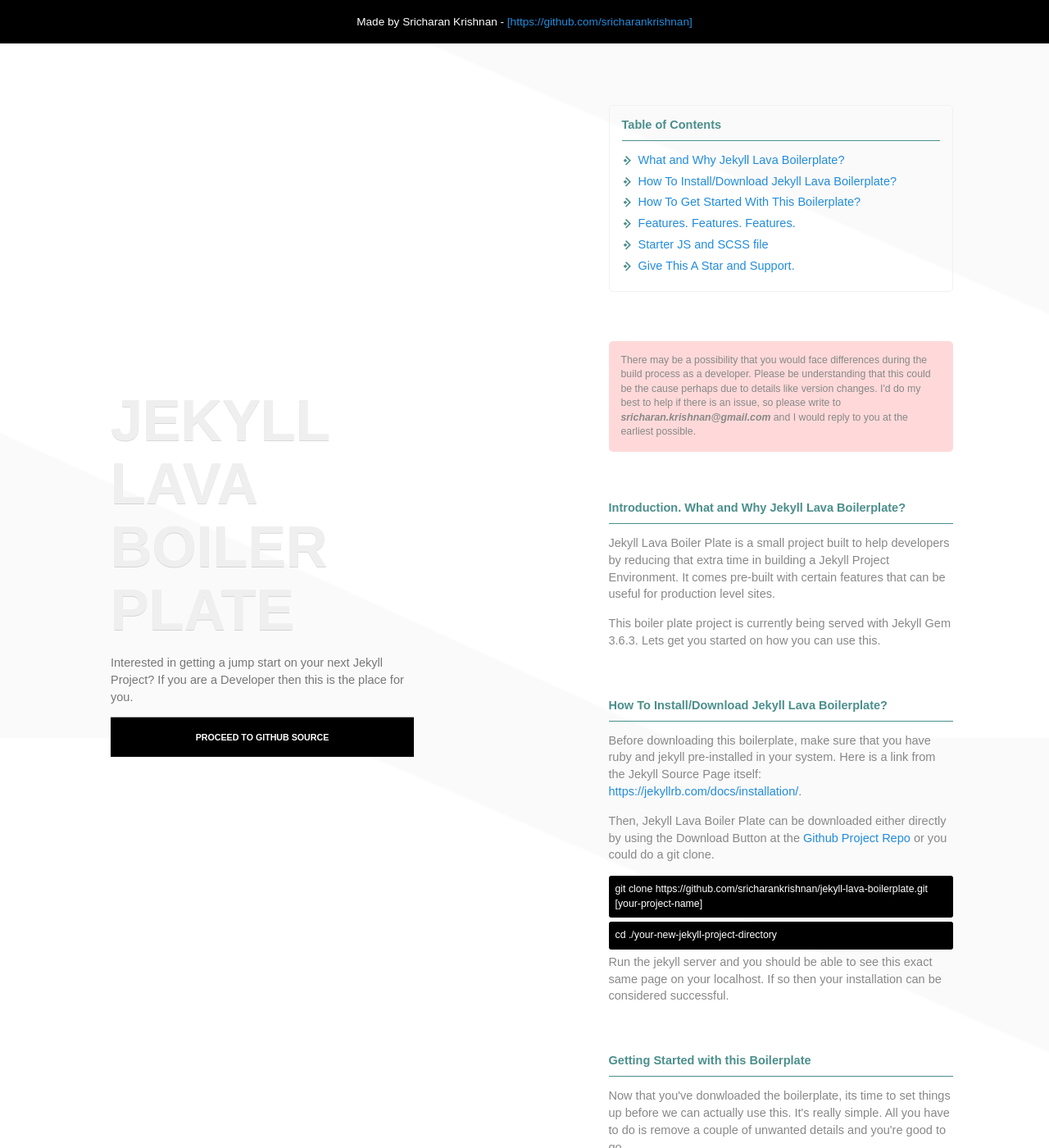
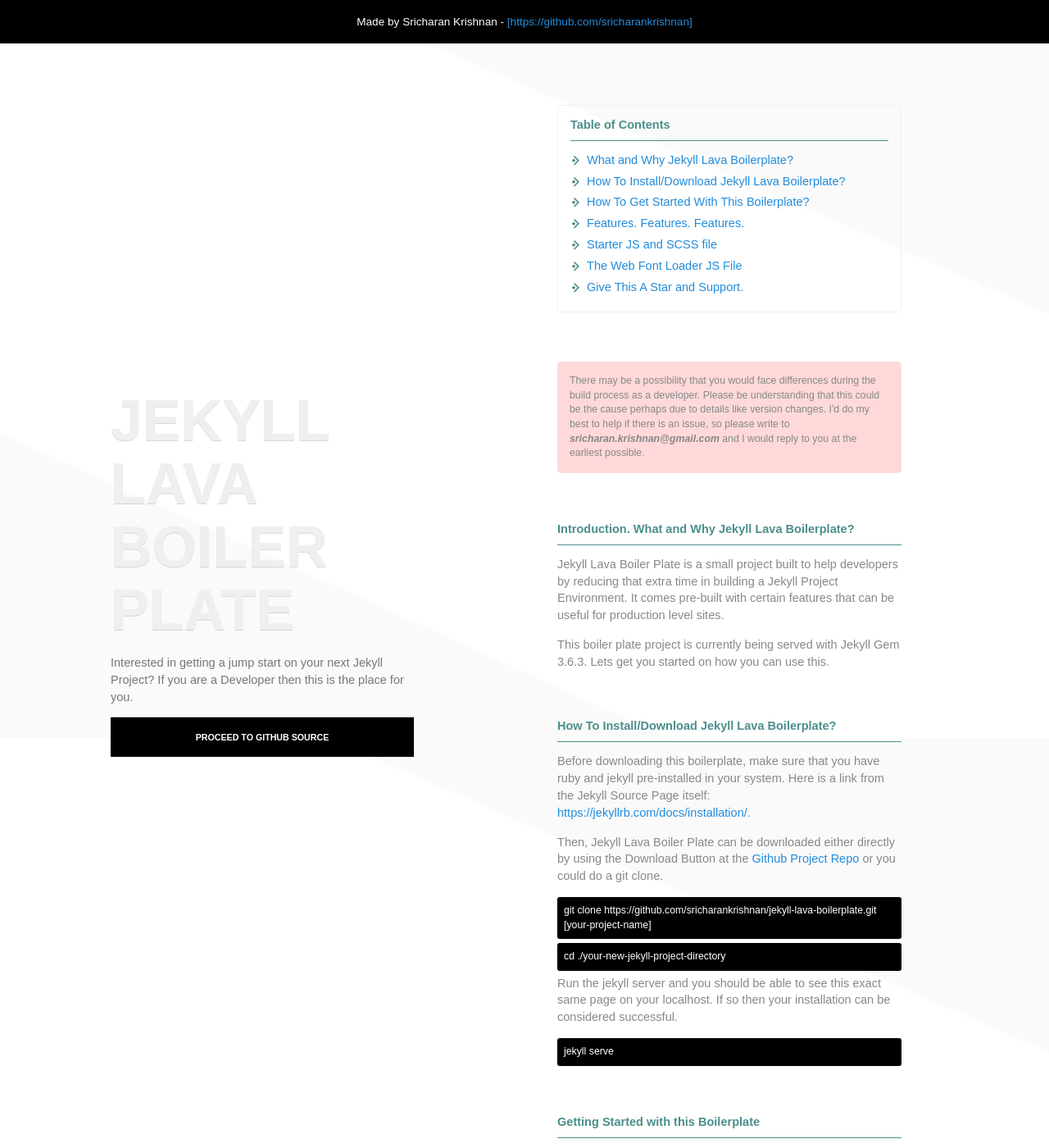
Before and after one commit to sricharankrishnan/click-image-play-youtube-video, a Jekyll site: the page built from index.html, in a window 1280 px wide and 1400 px high. Shown: the whole window at 82% size. Built offline with Jekyll 4.4.1, drawn with Linux system fonts in a browser that asks for light colours; some of the changed text lies outside the part shown.

```diff
--- a/assets/css/styles.scss
+++ b/assets/css/styles.scss
@@ -268,7 +268,7 @@ then uncommnent this and the details in ./_sass/font-file.scss
       width: 50%;
     }
     .mainContentParent {
-      width: 50%;
+      width: 60%;
       margin-left: auto;
     }
   }
--- a/index.html
+++ b/index.html
@@ -33,7 +33,8 @@ jsfile: "main.js"
       <li><a href="#section3" class="tocLink">How To Get Started With This Boilerplate?</a></li>
       <li><a href="#section4" class="tocLink">Features. Features. Features.</a></li>
       <li><a href="#section5" class="tocLink">Starter JS and SCSS file</a></li>
-      <li><a href="#section6" class="tocLink">Give This A Star and Support.</a></li>
+      <li><a href="#section6" class="tocLink">The Web Font Loader JS File</a></li>
+      <li><a href="#section7" class="tocLink">Give This A Star and Support.</a></li>
     </ul>
   </section>
   <!--Table of Contents Ends Here-->
@@ -71,6 +72,9 @@ jsfile: "main.js"
       cd ./your-new-jekyll-project-directory
     </div>
     <p>Run the jekyll server and you should be able to see this exact same page on your localhost. If so then your installation can be considered successful.</p>
+    <div class="terminalCode">
+      jekyll serve
+    </div>
   </section>
   <!--Installation and Download Ends Here-->
 
@@ -79,59 +83,15 @@ jsfile: "main.js"
     <header>
       <h3>Getting Started with this Boilerplate</h3>
     </header>
-    <p>Now that you've donwloaded the boilerplate, its time to set things up before we can actually use this. It's really simple. All you have to do is remove a couple of unwanted details and you're good to go.</p>
-    <p>Please note that these details were kept in place to ensure that basic css and js requirements would come about based on this project url bring hosted on github.</p>
-    <p>Open the Layouts Directory in your project folder and open the default.html file with an editor of your choice. In this example, I am using VIM as the text editor.</p>
+    <p>
+      Understanding this boiler plate is really simple. You would just need to have a basic understanding of certain <em>variables</em> that are used in this boiler plate. Knowledge of jekyll in prior is important though
+      for you to be able to use this boiler plate. If you have downloaded this project and have things running, lets get started.
+    </p>
+    <p>Open the Layouts Directory in your project folder and open the default.html file with an editor of your choice.</p>
+    <p>The features sections that follow describes the various directories and sections in this boiler plate to help you with your development. The layouts directory is a good place to start. If you've seen the
+    documentation at Jekyllrb, then this should be easy to work with.</p>
     <div class="terminalCode">
       vim ./_layouts/default.html
-    </div>
-    <p class="pushTop15">At the top of the page, locate the <b>link</b> tag that has the <b>bootstrap.min.css</b> href value. Remove the comments on either side to make this active.</p>
-    <div class="terminalCode">
-      {% raw %}
-      &lt;link href="{{ relBase }}/css/bootstrap.min.css" rel="stylesheet"&gt;
-      {% endraw %}
-    </div>
-    <p class="pushTop15">Next, proceed to the section that has the conditional rendering for stylesheets. Remove the comments for this section and make this stylesheet active as well.</p>
-    <div class="terminalCode">
-      {% raw %}
-      &lt;link href="{{ relBase }}/css/styles.css" rel="stylesheet" type="text/css"/&gt;
-      {% endraw %}
-    </div>
-    <p class="pushTop15">
-      Remove the entire section of large comments below it along with the stylesheets that are serving the github project.
-    </p>
-    <div class="terminalCode">
-      {% raw %}
-      &lt;!--When you are building your website, please ensure to delete this section and activate the bootstrap commented link on top and also, the conditional rendered css file for the page.bodyClass == "homePage" This was done to exclusivly serve this project on the respective github project path--&gt;
-        &lt;link href="../jekyll-lava-boilerplate/css/bootstrap.min.css" rel="stylesheet"&gt;
-        &lt;link href="../jekyll-lava-boilerplate/css/styles.css" rel="stylesheet" type="text/css"/&gt;
-      &lt;!--Removable Stylesheet section ends here--&gt;
-      {% endraw %}
-    </div>
-    <p class="pushTop15">
-      Activate the below scripts to enable working with the local javascript files by uncommenting them.
-    <p>
-    <div class="terminalCode">
-      {% raw %}
-      &lt;script src="{{ relBase }}/js/bootstrap.min.js"&gt;&lt;/script&gt;<br/>
-      &lt;script src="{{ relBase }}/js/main.js" type="text/javascript"&gt;&lt;/script&gt;
-      {% endraw %}
-    </div>
-    <p class="pushTop15">
-      And finally, you would need to remove the unwanted javascript tags that are in place that are exclusively serving this project url.
-    </p>
-    <div class="terminalCode">
-      {% raw %}
-      &lt;!-- Please ensure to remove the script tags below. They are being used to exclusively serve js requirements from the github project directory. Otherwise you would face issues during your development process Uncomment the script tags and then run localhost with the needed jekyll command Things should be fine then. --&gt;
-      &lt;script src="../jekyll-lava-boilerplate/js/bootstrap.min.js"&gt;&lt;/script&gt;
-      &lt;script src="../jekyll-lava-boilerplate/js/main.js" type="text/javascript"&gt;&lt;/script&gt;
-      {% endraw %}
-    </div>
-    <p class="pushTop15">
-      If you have followed the instructions given till this point and have understood then, start running your jekyll server and open localhost:4000 on your browser and things should be just fine. After this, run through the documenation below to get started on how things work and the features available.
-    </p>
-    <div class="terminalCode">
-      jekyll serve --watch
     </div>
   </section>
   <!--Get Started With Lava Plate Boiler Ends Here-->
@@ -173,12 +133,23 @@ jsfile: "main.js"
       <h3>Starter JS and SCSS file</h3>
     </header>
     <p>A javascript file and a Sass File is available for you to start coding. Just erase whatever parts you don't want (except the Front Matter in the Scss file) and be on your way</p>
-    <p>The stylesheet is called <b>./css/styles.scss</b> and the javascript file is called <b>./js/main.js</b>.</p>
+    <p>The stylesheet is located at <b>./assets/css/styles.scss</b> and the javascript file is located at <b>./assets/js/main.js</b>.</p>
   </section>
   <!--Js and CSS File Available Ends Here-->
 
+  <!--Web font loader details starts here-->
+  <section class="contentSection" id="section6">
+    <header>
+      <h3>Web Font Loader</h3>
+    </header>
+    <p>In the <b>./_layouts/default.html</b> file, you can see a section that has WebFonts.js and this font loader is responsible for loading the required fonts for this Boilerplate Project. If you would like to know
+    how this piece works, do checkout <a href="https://github.com/typekit/webfontloader" target="_blank">this github project</a>.</p>
+    <p>Otherwise, you could use the old fashion way of importing a Google Fonts API into your stylesheet or the HTML file and be on your way.</p>
+  </section>
+  <!--Web font loader details ends here-->
+
   <!--Support This Project Starts Here-->
-  <section class="contentSection" id="section6">
+  <section class="contentSection" id="section7">
     <header>
       <h3>Support This Project With A Star</h3>
     </header>
```
Also changed, not shown: _data/feature-list.yml (+16 -3 lines), _layouts/default.html (+0 -24 lines).
